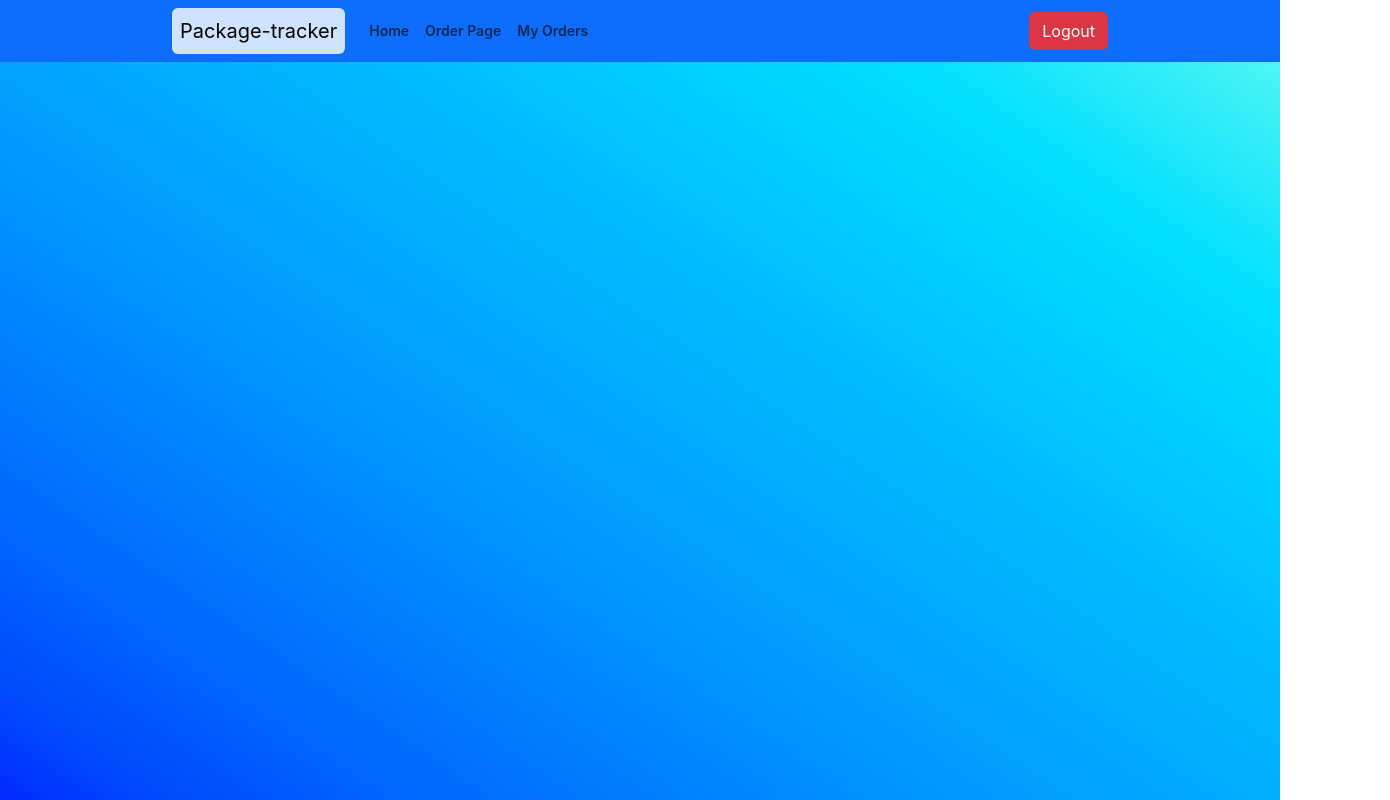
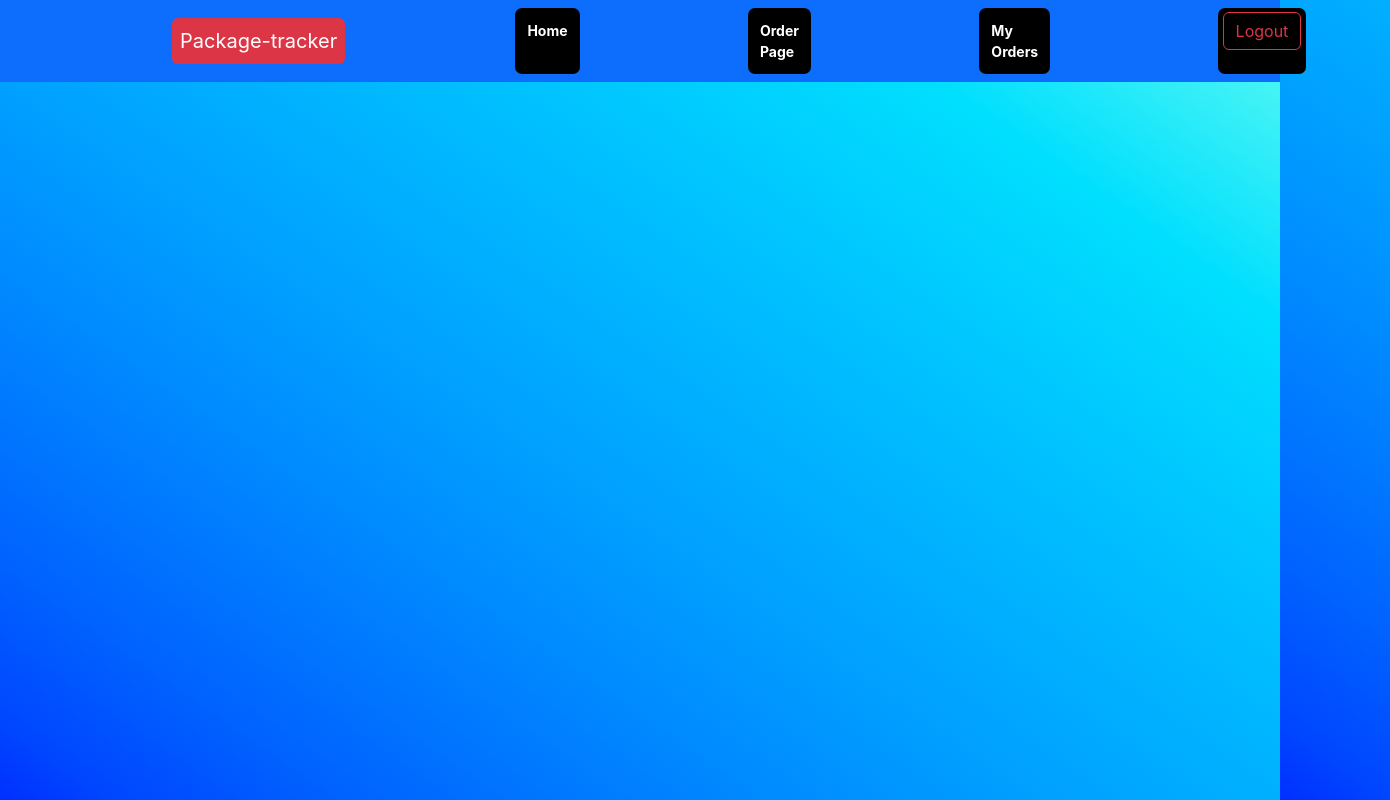
Before and after one commit to AdhamIsHere/Package-Tracker, an Angular app in the folder Front-end/: page /home in a window 1280 px wide. Shown: the top 800 px of the page, 1390 px wide, since content can reach past the window. Built offline with nearby package versions, Linux system fonts and the light colour scheme.

Commit message:
played with nav bar

```diff
--- a/Front-end/src/app/home-page/home-page.component.css
+++ b/Front-end/src/app/home-page/home-page.component.css
@@ -0,0 +1,35 @@
+.custom_container {
+  width: 75%;
+}
+
+
+
+.custom_ul {
+  margin-left: 5em;
+}
+
+.custom_li {
+  margin-inline: 6em;
+  padding: 0.3em;
+  border-radius: 0.5em;
+  transition: all 1s;
+  background-color: black;
+}
+
+.custom_a {
+  color: white;
+  transition: all 1s;
+}
+
+.custom_li:hover {
+  background-color: white;
+}
+
+.custom_li:hover .custom_a { /* Corrected from .customer_a to .custom_a */
+  color: black;
+}
+
+.page_container
+{
+  height: 100vh;
+}
--- a/Front-end/src/app/home-page/home-page.component.html
+++ b/Front-end/src/app/home-page/home-page.component.html
@@ -1,25 +1,24 @@
 <div class="navcontainer bg-primary">
   <nav class="navbar navbar-expand-lg navbar-light bg-primary custom_container m-auto">
-    <div class="container-fluid w-75">
-      <a class="navbar-brand bg-primary-subtle p-2 rounded" href="#">Package-tracker</a>
+    <div class="container-fluid">
+      <a class="navbar-brand bg-danger text-white p-2 rounded" href="#">Package-tracker</a>
       <button class="navbar-toggler" type="button" data-bs-toggle="collapse" data-bs-target="#navbarNav" aria-controls="navbarNav" aria-expanded="false" aria-label="Toggle navigation">
         <span class="navbar-toggler-icon"></span>
       </button>
 
       <div class="collapse navbar-collapse" id="navbarNav">
-        <ul class="navbar-nav w-100">
-          <li class="nav-item fw-semibold">
-            <a class="nav-link" aria-current="page" routerLink="/home">Home</a>
+        <ul class="navbar-nav custom_ul">
+          <li class="nav-item custom_li">
+            <a class="nav-link fw-bold custom_a" aria-current="page" routerLink="/home">Home</a>
           </li>
-          <li class="nav-item fw-semibold">
-            <a class="nav-link" routerLink="/order-page">Order Page</a>
+          <li class="nav-item custom_li">
+            <a class="nav-link fw-bold custom_a" routerLink="/order-page">Order Page</a>
           </li>
-          <li class="nav-item fw-semibold">
-            <a class="nav-link" routerLink="/my-orders">My Orders</a>
+          <li class="nav-item custom_li">
+            <a class="nav-link fw-bold custom_a" routerLink="/my-orders">My Orders</a>
           </li>
-          <li class="nav-item ms-auto">
-            <button class="btn btn-danger" (click)="logout()">Logout</button>
-          </li>
+          <li class="nav-item custom_li">
+            <button class="btn btn-outline-danger" (click)="logout()">Logout</button>
         </ul>
       </div>
     </div>
```
